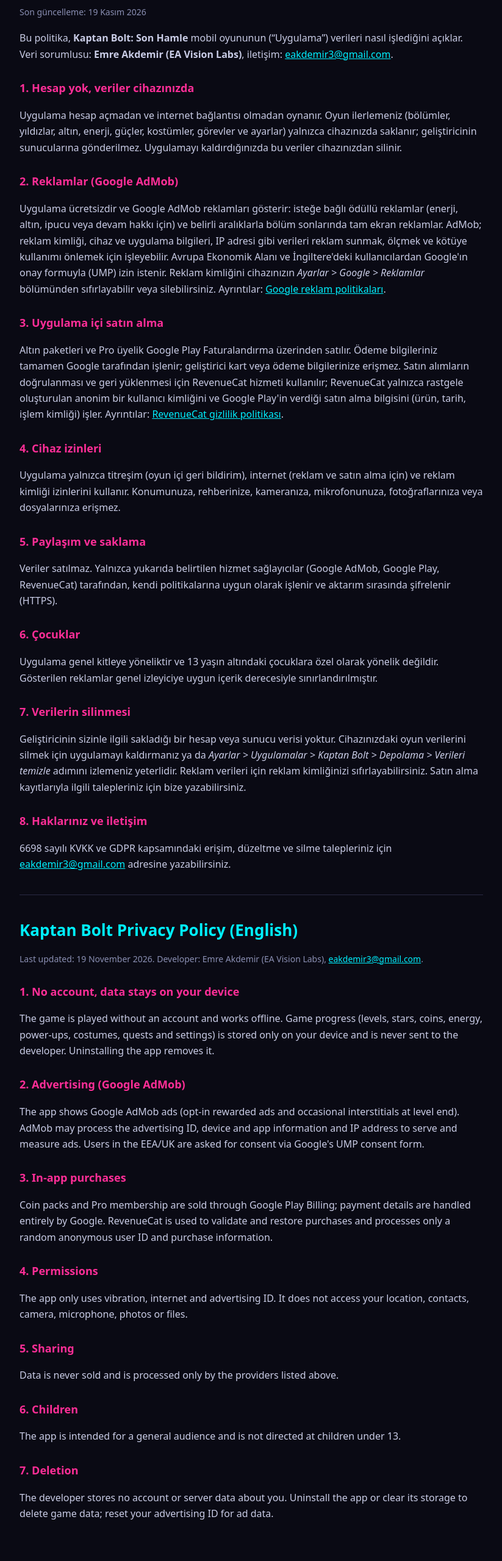
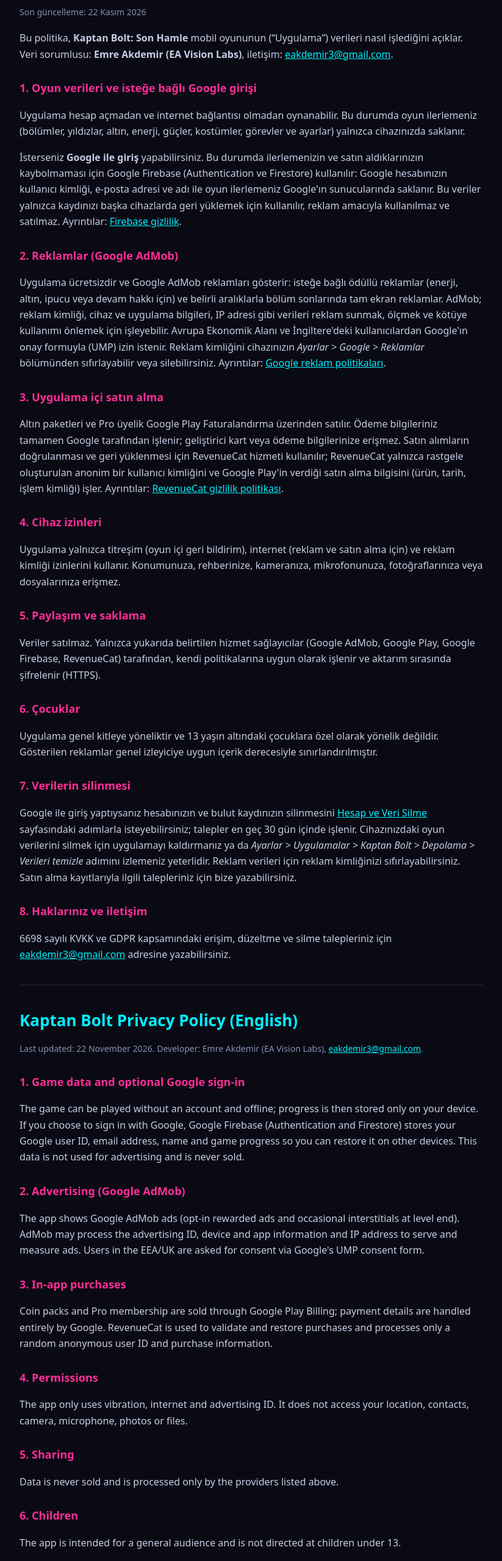
Before and after one commit to eakdemir3-prog/fitnex-legal, a plain HTML site: page kaptan-bolt/gizlilik.html in a window 1280 px wide. Shown: the part 120-2680 px from the top of the page at 61% size, without its empty margins (228-1051 px from the left). Drawn offline with Linux system fonts and the light colour scheme.

Commit message:
kaptan-bolt: hesap silme sayfası, Google girişi için gizlilik güncellemesi
Co-Authored-By: Claude Opus 5.5 <noreply@anthropic.com>
Claude-Session: https://claude.ai/code/session_016HUuUqQT7PB9gWbp6eAUMg

```diff
--- a/kaptan-bolt/gizlilik.html
+++ b/kaptan-bolt/gizlilik.html
@@ -10,11 +10,12 @@
 <main>
 <span class="badge">EA Vision Labs</span>
 <h1>Kaptan Bolt Gizlilik Politikası</h1>
-<p class="m">Son güncelleme: 19 Kasım 2026</p>
+<p class="m">Son güncelleme: 22 Kasım 2026</p>
 <p>Bu politika, <b>Kaptan Bolt: Son Hamle</b> mobil oyununun (“Uygulama”) verileri nasıl işlediğini açıklar. Veri sorumlusu: <b>Emre Akdemir (EA Vision Labs)</b>, iletişim: <a href="mailto:eakdemir3@gmail.com">eakdemir3@gmail.com</a>.</p>
 
-<h2>1. Hesap yok, veriler cihazınızda</h2>
-<p>Uygulama hesap açmadan ve internet bağlantısı olmadan oynanır. Oyun ilerlemeniz (bölümler, yıldızlar, altın, enerji, güçler, kostümler, görevler ve ayarlar) yalnızca cihazınızda saklanır; geliştiricinin sunucularına gönderilmez. Uygulamayı kaldırdığınızda bu veriler cihazınızdan silinir.</p>
+<h2>1. Oyun verileri ve isteğe bağlı Google girişi</h2>
+<p>Uygulama hesap açmadan ve internet bağlantısı olmadan oynanabilir. Bu durumda oyun ilerlemeniz (bölümler, yıldızlar, altın, enerji, güçler, kostümler, görevler ve ayarlar) yalnızca cihazınızda saklanır.</p>
+<p>İsterseniz <b>Google ile giriş</b> yapabilirsiniz. Bu durumda ilerlemenizin ve satın aldıklarınızın kaybolmaması için Google Firebase (Authentication ve Firestore) kullanılır: Google hesabınızın kullanıcı kimliği, e-posta adresi ve adı ile oyun ilerlemeniz Google'ın sunucularında saklanır. Bu veriler yalnızca kaydınızı başka cihazlarda geri yüklemek için kullanılır, reklam amacıyla kullanılmaz ve satılmaz. Ayrıntılar: <a href="https://firebase.google.com/support/privacy">Firebase gizlilik</a>.</p>
 
 <h2>2. Reklamlar (Google AdMob)</h2>
 <p>Uygulama ücretsizdir ve Google AdMob reklamları gösterir: isteğe bağlı ödüllü reklamlar (enerji, altın, ipucu veya devam hakkı için) ve belirli aralıklarla bölüm sonlarında tam ekran reklamlar. AdMob; reklam kimliği, cihaz ve uygulama bilgileri, IP adresi gibi verileri reklam sunmak, ölçmek ve kötüye kullanımı önlemek için işleyebilir. Avrupa Ekonomik Alanı ve İngiltere'deki kullanıcılardan Google'ın onay formuyla (UMP) izin istenir. Reklam kimliğini cihazınızın <i>Ayarlar &gt; Google &gt; Reklamlar</i> bölümünden sıfırlayabilir veya silebilirsiniz. Ayrıntılar: <a href="https://policies.google.com/technologies/ads">Google reklam politikaları</a>.</p>
@@ -26,13 +27,13 @@
 <p>Uygulama yalnızca titreşim (oyun içi geri bildirim), internet (reklam ve satın alma için) ve reklam kimliği izinlerini kullanır. Konumunuza, rehberinize, kameranıza, mikrofonunuza, fotoğraflarınıza veya dosyalarınıza erişmez.</p>
 
 <h2>5. Paylaşım ve saklama</h2>
-<p>Veriler satılmaz. Yalnızca yukarıda belirtilen hizmet sağlayıcılar (Google AdMob, Google Play, RevenueCat) tarafından, kendi politikalarına uygun olarak işlenir ve aktarım sırasında şifrelenir (HTTPS).</p>
+<p>Veriler satılmaz. Yalnızca yukarıda belirtilen hizmet sağlayıcılar (Google AdMob, Google Play, Google Firebase, RevenueCat) tarafından, kendi politikalarına uygun olarak işlenir ve aktarım sırasında şifrelenir (HTTPS).</p>
 
 <h2>6. Çocuklar</h2>
 <p>Uygulama genel kitleye yöneliktir ve 13 yaşın altındaki çocuklara özel olarak yönelik değildir. Gösterilen reklamlar genel izleyiciye uygun içerik derecesiyle sınırlandırılmıştır.</p>
 
 <h2>7. Verilerin silinmesi</h2>
-<p>Geliştiricinin sizinle ilgili sakladığı bir hesap veya sunucu verisi yoktur. Cihazınızdaki oyun verilerini silmek için uygulamayı kaldırmanız ya da <i>Ayarlar &gt; Uygulamalar &gt; Kaptan Bolt &gt; Depolama &gt; Verileri temizle</i> adımını izlemeniz yeterlidir. Reklam verileri için reklam kimliğinizi sıfırlayabilirsiniz. Satın alma kayıtlarıyla ilgili talepleriniz için bize yazabilirsiniz.</p>
+<p>Google ile giriş yaptıysanız hesabınızın ve bulut kaydınızın silinmesini <a href="hesap-silme.html">Hesap ve Veri Silme</a> sayfasındaki adımlarla isteyebilirsiniz; talepler en geç 30 gün içinde işlenir. Cihazınızdaki oyun verilerini silmek için uygulamayı kaldırmanız ya da <i>Ayarlar &gt; Uygulamalar &gt; Kaptan Bolt &gt; Depolama &gt; Verileri temizle</i> adımını izlemeniz yeterlidir. Reklam verileri için reklam kimliğinizi sıfırlayabilirsiniz. Satın alma kayıtlarıyla ilgili talepleriniz için bize yazabilirsiniz.</p>
 
 <h2>8. Haklarınız ve iletişim</h2>
 <p>6698 sayılı KVKK ve GDPR kapsamındaki erişim, düzeltme ve silme talepleriniz için <a href="mailto:eakdemir3@gmail.com">eakdemir3@gmail.com</a> adresine yazabilirsiniz.</p>
@@ -40,9 +41,9 @@
 <hr>
 
 <h1>Kaptan Bolt Privacy Policy (English)</h1>
-<p class="m">Last updated: 19 November 2026. Developer: Emre Akdemir (EA Vision Labs), <a href="mailto:eakdemir3@gmail.com">eakdemir3@gmail.com</a>.</p>
-<h2>1. No account, data stays on your device</h2>
-<p>The game is played without an account and works offline. Game progress (levels, stars, coins, energy, power-ups, costumes, quests and settings) is stored only on your device and is never sent to the developer. Uninstalling the app removes it.</p>
+<p class="m">Last updated: 22 November 2026. Developer: Emre Akdemir (EA Vision Labs), <a href="mailto:eakdemir3@gmail.com">eakdemir3@gmail.com</a>.</p>
+<h2>1. Game data and optional Google sign-in</h2>
+<p>The game can be played without an account and offline; progress is then stored only on your device. If you choose to sign in with Google, Google Firebase (Authentication and Firestore) stores your Google user ID, email address, name and game progress so you can restore it on other devices. This data is not used for advertising and is never sold.</p>
 <h2>2. Advertising (Google AdMob)</h2>
 <p>The app shows Google AdMob ads (opt-in rewarded ads and occasional interstitials at level end). AdMob may process the advertising ID, device and app information and IP address to serve and measure ads. Users in the EEA/UK are asked for consent via Google's UMP consent form.</p>
 <h2>3. In-app purchases</h2>
@@ -54,7 +55,7 @@
 <h2>6. Children</h2>
 <p>The app is intended for a general audience and is not directed at children under 13.</p>
 <h2>7. Deletion</h2>
-<p>The developer stores no account or server data about you. Uninstall the app or clear its storage to delete game data; reset your advertising ID for ad data.</p>
+<p>Signed-in players can request deletion of their account and cloud save via the <a href="hesap-silme.html">Account &amp; Data Deletion</a> page (processed within 30 days). Uninstall the app or clear its storage to delete game data; reset your advertising ID for ad data.</p>
 </main>
 </body>
 </html>
```
Also changed, not shown: kaptan-bolt/hesap-silme.html (added, +40 -0 lines).
